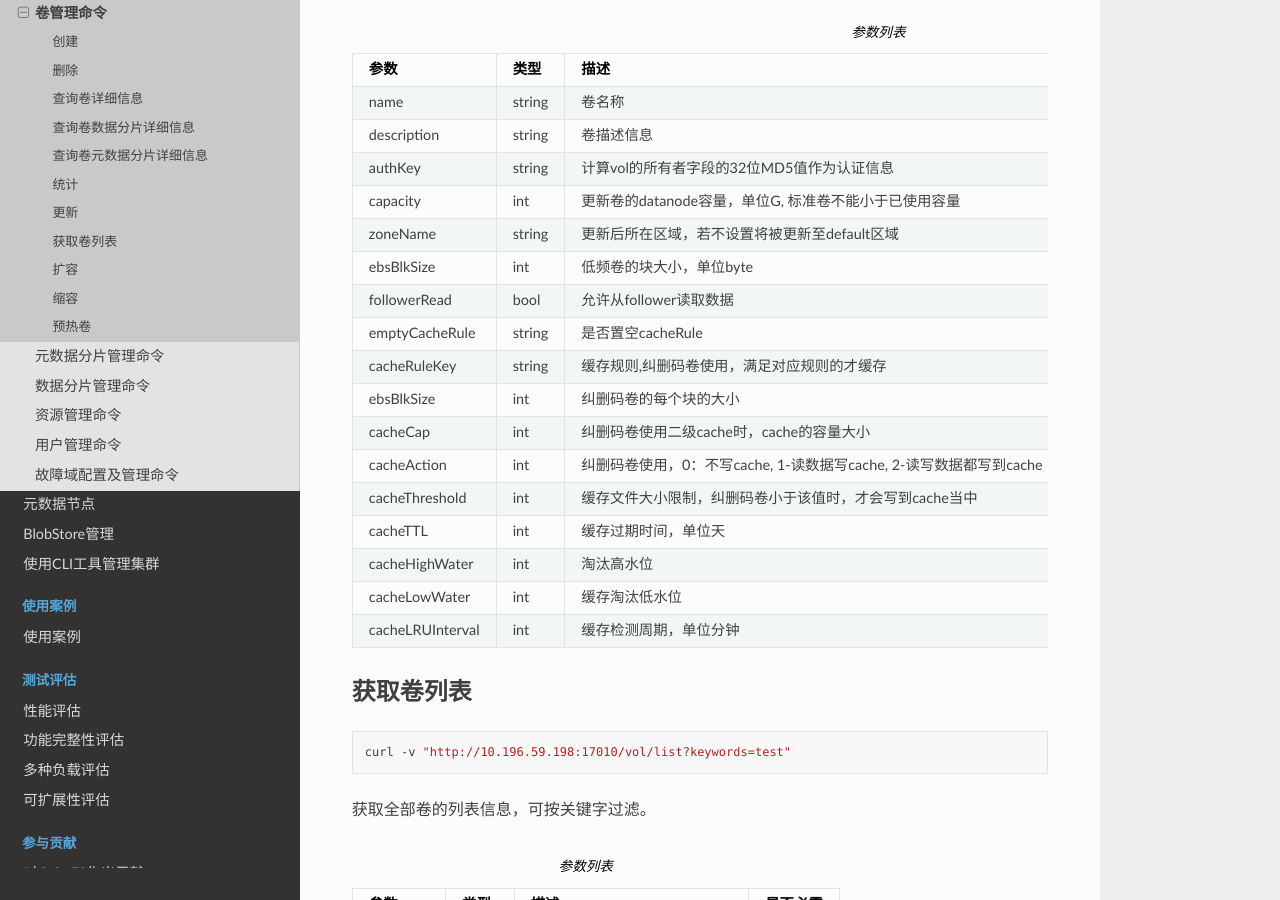
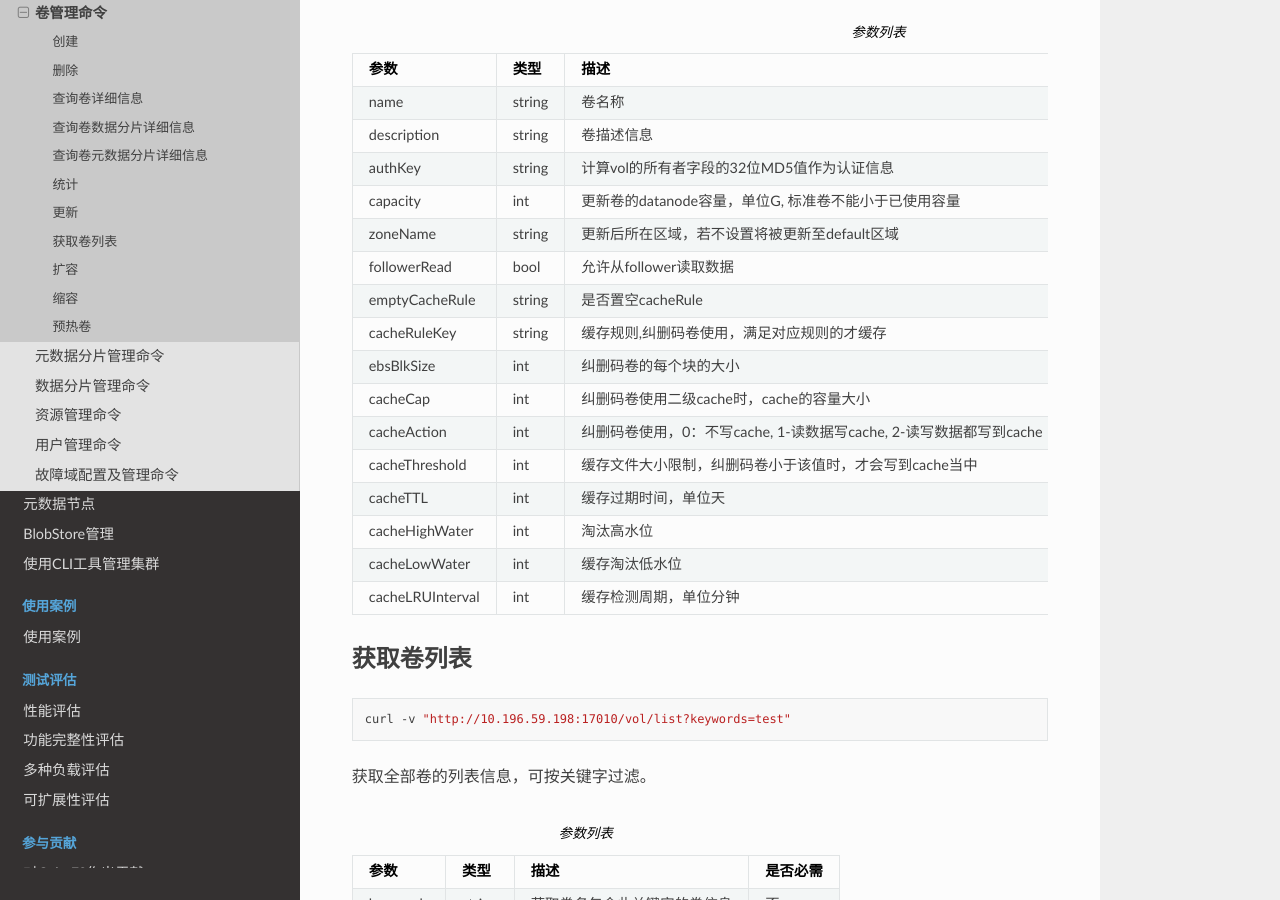
Before and after one commit to cubefs/docs-zh, a Sphinx documentation site: the page built from docs/source/admin-api/master/volume.rst, in a window 1280 px wide and 900 px high, scrolled down 4757 px. Built offline with Sphinx 7.4.7 and the Read the Docs theme 2.0.0, drawn with Linux system fonts in a browser that asks for light colours.

Commit message:
Update volume.rst

```diff
--- a/docs/source/admin-api/master/volume.rst
+++ b/docs/source/admin-api/master/volume.rst
@@ -236,7 +236,6 @@ CubeFS以 **Owner** 参数作为用户ID。在创建卷时，如果集群中没
    "authKey", "string", "计算vol的所有者字段的32位MD5值作为认证信息", "是"
    "capacity", "int", "更新卷的datanode容量，单位G, 标准卷不能小于已使用容量", "否"
    "zoneName", "string", "更新后所在区域，若不设置将被更新至default区域", "是"
-   "ebsBlkSize", "int", "低频卷的块大小，单位byte", "否"
    "followerRead", "bool", "允许从follower读取数据", "否"
    "emptyCacheRule", "string", "是否置空cacheRule", "否", "默认为false, true代表设置cacheRule=''"
    "cacheRuleKey", "string", "缓存规则,纠删码卷使用，满足对应规则的才缓存", "否", "默认为空，不限制"
```
